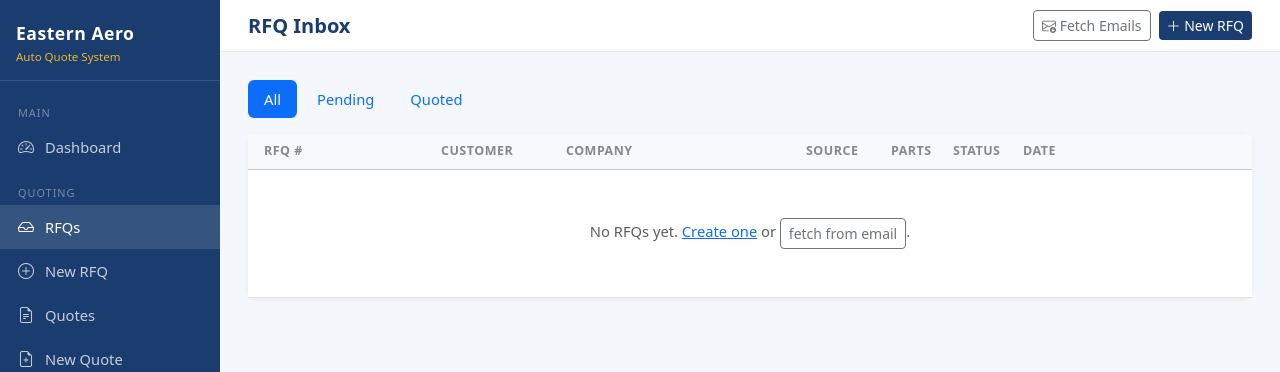
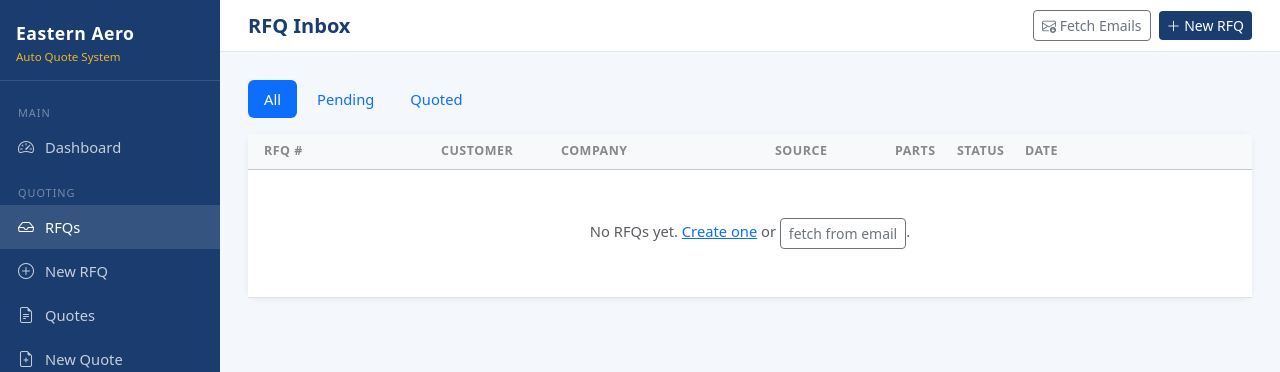
Before and after one commit to easternaeroparts-cyber/auto-quote, a Flask app: a page that uses templates/rfq_list.html in a window 1280 px wide. Shown: the top 372 px of the page. Run offline with Flask 3, Linux system fonts and the light colour scheme; a user stored in the database is signed in; data that the repository does not hold is empty; some libraries are stand-ins or nearby versions.

Commit message:
Add files via upload

```diff
--- a/templates/rfq_list.html
+++ b/templates/rfq_list.html
@@ -32,12 +32,12 @@
     <table class="table table-hover mb-0" style="table-layout:fixed;width:100%;">
       <colgroup>
         <col style="width:185px">   <!-- RFQ # -->
-        <col style="width:125px">   <!-- Customer -->
+        <col style="width:120px">   <!-- Customer -->
         <col>                        <!-- Company (flexible) -->
-        <col style="width:85px">    <!-- Source -->
+        <col style="width:120px">   <!-- Source -->
         <col style="width:62px">    <!-- Parts -->
-        <col style="width:70px">    <!-- Status -->
-        <col style="width:132px">   <!-- Date -->
+        <col style="width:68px">    <!-- Status -->
+        <col style="width:130px">   <!-- Date -->
         <col style="width:105px">   <!-- Actions -->
       </colgroup>
       <thead class="table-light">
@@ -58,8 +58,8 @@
         <td class="ps-3" style="overflow:hidden;text-overflow:ellipsis;white-space:nowrap"><code>{{ r.rfq_number }}</code></td>
         <td class="fw-semibold" style="overflow:hidden;text-overflow:ellipsis;white-space:nowrap">{{ r.customer_name or '(Unknown)' }}</td>
         <td style="overflow:hidden;text-overflow:ellipsis;white-space:nowrap"><small class="text-muted">{{ r.company or '—' }}</small></td>
-        <td>
-          <span class="badge text-bg-light">
+        <td style="white-space:nowrap;overflow:hidden;text-overflow:ellipsis">
+          <span class="badge text-bg-light" style="white-space:nowrap">
             {% if r.source == 'email' %}<i class="bi bi-envelope"></i>{% elif r.source == 'ils' %}<i class="bi bi-globe"></i>{% endif %}
             {{ r.source }}
           </span>
```
